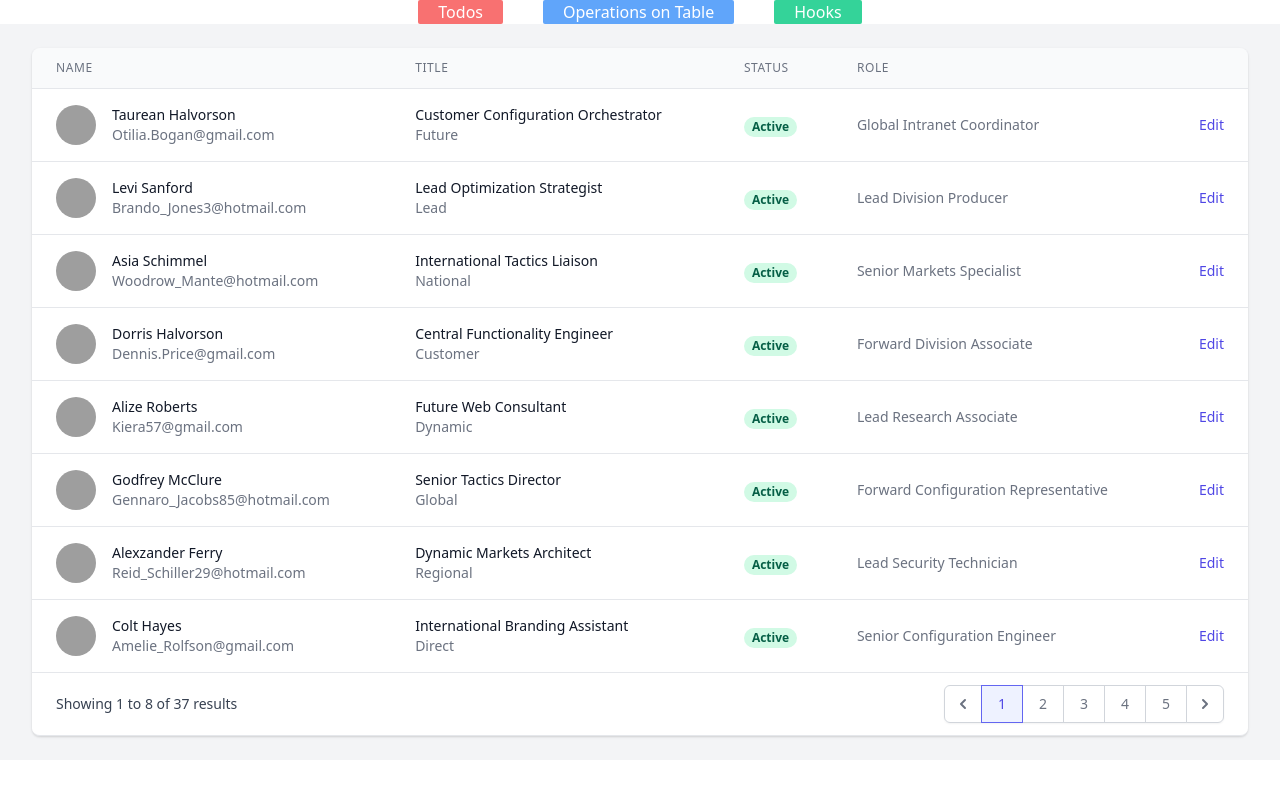
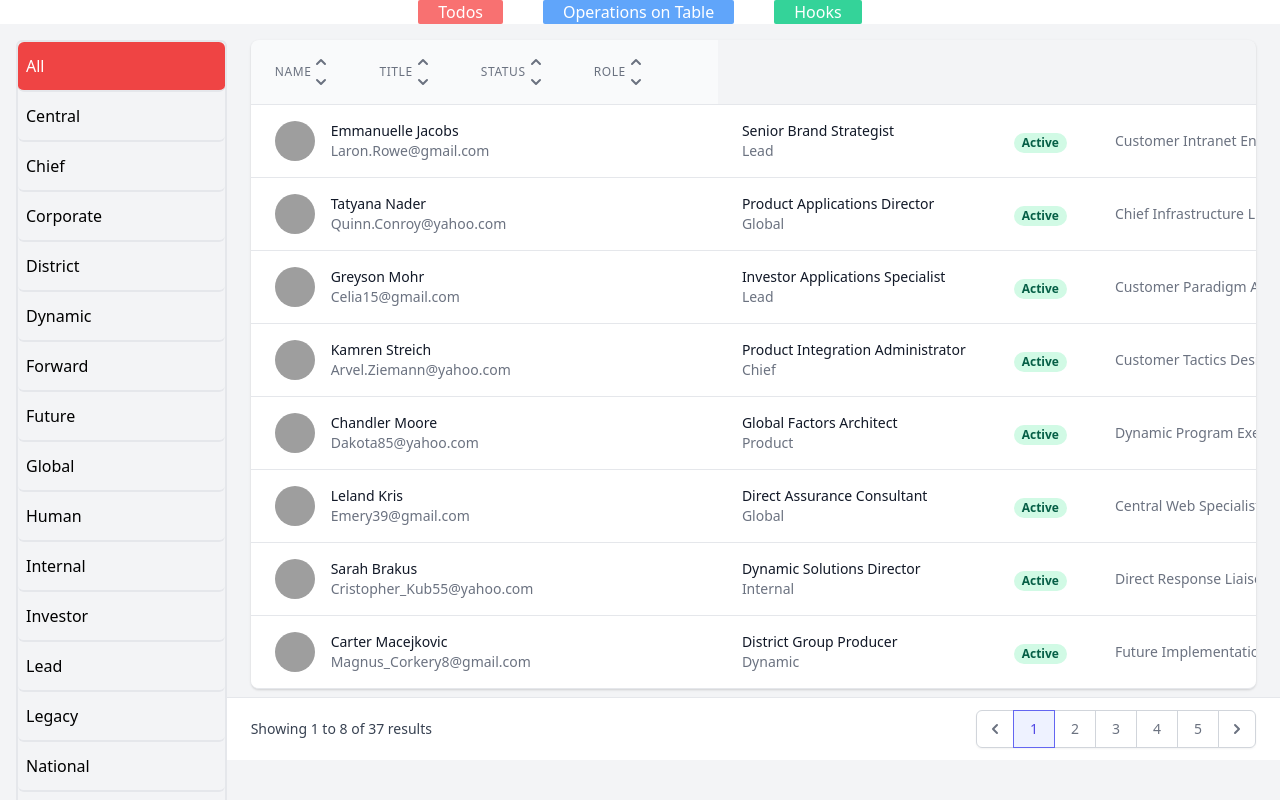
Before and after one commit to yasir-systemplus/todo, a React (Create React App) app: page / in a window 1280 px wide. Both pictures are taken after a click on the link "Operations on Table". Shown: the top 800 px of the page. Built offline with nearby package versions, Linux system fonts and the light colour scheme; grey boxes are pictures that could not be loaded.

Commit message:
Ready for deployment

```diff
--- /dev/null
+++ b/src/pagination/contactsTable.jsx
@@ -0,0 +1,18 @@
+import React from "react";
+import TableBody from "./tableBody";
+import TableHeader from "./tableHeader";
+
+const ContactTable = ({ contacts, onSort, sortByItem, order }) => {
+  return (
+    <div className="py-2 align-middle inline-block min-w-full sm:px-6 ">
+      <div className="shadow overflow-hidden border-b border-gray-200 sm:rounded-lg">
+        <table className="min-w-full divide-y divide-gray-200">
+          <TableHeader onSort={onSort} sortByItem={sortByItem} order={order} />
+          <TableBody contacts={contacts} />
+        </table>
+      </div>
+    </div>
+  );
+};
+
+export default ContactTable;
--- /dev/null
+++ b/src/pagination/filterGroup.jsx
@@ -0,0 +1,27 @@
+const Filter = ({ descriptors, selected, filterBy }) => {
+  return (
+    <ul className="rounded-md border-2">
+      <li
+        onClick={() => filterBy("all")}
+        className={`px-2 py-3 border-solid border-b-2 rounded-md ${
+          selected === "all" ? "bg-red-500 text-white" : ""
+        }`}
+      >
+        All
+      </li>
+      {descriptors.map((jobD) => (
+        <li
+          key={jobD}
+          onClick={() => filterBy(jobD)}
+          className={`px-2 py-3 border-solid border-b-2 rounded-md ${
+            selected === jobD ? "bg-red-500 text-white" : ""
+          }`}
+        >
+          {jobD}
+        </li>
+      ))}
+    </ul>
+  );
+};
+
+export default Filter;
--- a/src/pagination/table.jsx
+++ b/src/pagination/table.jsx
@@ -3,9 +3,28 @@ import React, { Component } from "react";
 import { getContacts } from "../services/contact";
 import Paginate from "./pagination";
 import { paginate } from "./paginate";
+import ContactTable from "./contactsTable";
+import Filter from "./filterGroup";
+import _ from "lodash";
 
 class Table extends Component {
-  state = { contacts: getContacts(), currentPage: 1, pageSize: 8 };
+  state = {
+    contacts: [...getContacts()],
+    currentPage: 1,
+    pageSize: 8,
+    filterBy: "all",
+    sort: { sortBy: "name", order: "asc" },
+  };
+
+  onSort = (selector) => {
+    this.setState({
+      ...this.state,
+      sort: {
+        sortBy: selector,
+        order: this.state.sort.order === "asc" ? "desc" : "asc",
+      },
+    });
+  };
 
   handlePageChange = (p) => {
     this.setState({ ...this.state, currentPage: p });
@@ -19,101 +38,70 @@ class Table extends Component {
     this.setState({ ...this.state, currentPage: this.state.currentPage + 1 });
   };
 
+  filterBy = (selector) => {
+    this.setState({ ...this.state, filterBy: selector });
+  };
+
+  cmpFn = (a, b) => {
+    const first = a.firstName.toLowerCase();
+    const second = b.firstName.toLowerCase();
+    console.log(first, second);
+
+    if (first < second) {
+      return -1;
+    }
+
+    if (first > second) {
+      return 1;
+    }
+
+    return 0;
+  };
+
   render() {
+    const jobDescriptor = [
+      ...new Set([...this.state.contacts.map((c) => c.jobDescriptor)]),
+    ].sort();
+
     const { contacts: allContacts, currentPage, pageSize } = this.state;
-    const paginated = paginate(allContacts, currentPage, pageSize);
+
+    const filteredContacts = allContacts.filter((c) => {
+      if (this.state.filterBy === "all") {
+        return true;
+      } else {
+        return c.jobDescriptor === this.state.filterBy;
+      }
+    });
+
+    const sortedAsc = _.sortBy(filteredContacts, [
+      this.state.sort.sortBy,
+    ]).reverse();
+
+    const sorted =
+      this.state.sort.order !== "asc" ? sortedAsc : sortedAsc.reverse();
+
+    const paginated = paginate(sorted, currentPage, pageSize);
 
     return (
-      <div className="bg-gray-100 py-6 flex-1 ">
-        <div className="max-w-7xl mx-auto sm:px-6 lg:px-8">
-          <div className="flex flex-col">
-            <div className="-my-2 overflow-x-auto sm:-mx-6 lg:-mx-8">
-              <div className="py-2 align-middle inline-block min-w-full sm:px-6 lg:px-8">
-                <div className="shadow overflow-hidden border-b border-gray-200 sm:rounded-lg">
-                  <table className="min-w-full divide-y divide-gray-200">
-                    <thead className="bg-gray-50">
-                      <tr>
-                        <th
-                          scope="col"
-                          className="px-6 py-3 text-left text-xs font-medium text-gray-500 uppercase tracking-wider"
-                        >
-                          Name
-                        </th>
-                        <th
-                          scope="col"
-                          className="px-6 py-3 text-left text-xs font-medium text-gray-500 uppercase tracking-wider"
-                        >
-                          Title
-                        </th>
-                        <th
-                          scope="col"
-                          className="px-6 py-3 text-left text-xs font-medium text-gray-500 uppercase tracking-wider"
-                        >
-                          Status
-                        </th>
-                        <th
-                          scope="col"
-                          className="px-6 py-3 text-left text-xs font-medium text-gray-500 uppercase tracking-wider"
-                        >
-                          Role
-                        </th>
-                        <th scope="col" className="relative px-6 py-3">
-                          <span className="sr-only">Edit</span>
-                        </th>
-                      </tr>
-                    </thead>
-                    <tbody className="bg-white divide-y divide-gray-200">
-                      {paginated.map((person) => (
-                        <tr key={person.email()}>
-                          <td className="px-6 py-4 whitespace-nowrap">
-                            <div className="flex items-center">
-                              <div className="flex-shrink-0 h-10 w-10">
-                                <img
-                                  className="h-10 w-10 rounded-full"
-                                  src={person.avatar()}
-                                  alt=""
+      <div className="bg-gray-100 flex flex-row pl-4 py-2">
+        <div className="flex flex-col w-2/12 mt-2">
+          <Filter
+            descriptors={jobDescriptor}
+            selected={this.state.filterBy}
+            filterBy={this.filterBy}
           />
         </div>
-                              <div className="ml-4">
-                                <div className="text-sm font-medium text-gray-900">
-                                  {person.firstName() + " " + person.lastName()}
-                                </div>
-                                <div className="text-sm text-gray-500">
-                                  {person.email()}
-                                </div>
-                              </div>
-                            </div>
-                          </td>
-                          <td className="px-6 py-4 whitespace-nowrap">
-                            <div className="text-sm text-gray-900">
-                              {person.title()}
-                            </div>
-                            <div className="text-sm text-gray-500">
-                              {person.jobDescriptor()}
-                            </div>
-                          </td>
-                          <td className="px-6 py-4 whitespace-nowrap">
-                            <span className="px-2 inline-flex text-xs leading-5 font-semibold rounded-full bg-green-100 text-green-800">
-                              Active
-                            </span>
-                          </td>
-                          <td className="px-6 py-4 whitespace-nowrap text-sm text-gray-500">
-                            {person.jobTitle()}
-                          </td>
-                          <td className="px-6 py-4 whitespace-nowrap text-right text-sm font-medium">
-                            <a
-                              href="#"
-                              className="text-indigo-600 hover:text-indigo-900"
-                            >
-                              Edit
-                            </a>
-                          </td>
-                        </tr>
-                      ))}
-                    </tbody>
-                  </table>
+
+        <div className="flex flex-col w-10/12">
+          <ContactTable
+            contacts={paginated}
+            onSort={this.onSort}
+            sortByItem={this.state.sort.sortBy}
+            order={this.state.sort.order}
+          />
+
           <Paginate
-                    count={allContacts.length}
+            count={filteredContacts.length}
             pageSize={this.state.pageSize}
             currentPage={this.state.currentPage}
             selected={paginated.length}
@@ -123,10 +111,6 @@ class Table extends Component {
           />
         </div>
       </div>
-            </div>
-          </div>
-        </div>
-      </div>
     );
   }
 }
--- /dev/null
+++ b/src/pagination/tableBody.jsx
@@ -0,0 +1,46 @@
+const TableBody = ({ contacts }) => {
+  return (
+    <tbody className="bg-white divide-y divide-gray-200">
+      {contacts.map((person) => (
+        <tr key={person.email}>
+          <td className="px-6 py-4 whitespace-nowrap">
+            <div className="flex items-center">
+              <div className="flex-shrink-0 h-10 w-10">
+                <img
+                  className="h-10 w-10 rounded-full"
+                  src={person.avatar}
+                  alt=""
+                />
+              </div>
+              <div className="ml-4">
+                <div className="text-sm font-medium text-gray-900">
+                  {person.firstName + " " + person.lastName}
+                </div>
+                <div className="text-sm text-gray-500">{person.email}</div>
+              </div>
+            </div>
+          </td>
+          <td className="px-6 py-4 whitespace-nowrap">
+            <div className="text-sm text-gray-900">{person.title}</div>
+            <div className="text-sm text-gray-500">{person.jobDescriptor}</div>
+          </td>
+          <td className="px-6 py-4 whitespace-nowrap">
+            <span className="px-2 inline-flex text-xs leading-5 font-semibold rounded-full bg-green-100 text-green-800">
+              Active
+            </span>
+          </td>
+          <td className="px-6 py-4 whitespace-nowrap text-sm text-gray-500">
+            {person.jobTitle}
+          </td>
+          <td className="px-6 py-4 whitespace-nowrap text-right text-sm font-medium">
+            <a href="#" className="text-indigo-600 hover:text-indigo-900">
+              Edit
+            </a>
+          </td>
+        </tr>
+      ))}
+    </tbody>
+  );
+};
+
+export default TableBody;
--- /dev/null
+++ b/src/pagination/tableHeader.jsx
@@ -0,0 +1,99 @@
+import { ChevronUpIcon, ChevronDownIcon } from "@heroicons/react/solid";
+
+const TableHeader = ({ onSort, sortByItem, order }) => {
+  return (
+    <thead className="bg-gray-50">
+      <tr className="flex flex-row">
+        <th
+          onClick={() => onSort("firstName")}
+          scope="col"
+          className="flex flex-row justify-between items-center px-6 py-3 text-left text-xs font-medium text-gray-500 uppercase tracking-wider"
+        >
+          Name
+          <div className="child">
+            <ChevronUpIcon
+              width="20"
+              height="20"
+              color={
+                sortByItem === "firstName" && order === "asc" ? "black" : ""
+              }
+            />
+            <ChevronDownIcon
+              width="20"
+              height="20"
+              color={
+                sortByItem === "firstName" && order === "desc" ? "black" : ""
+              }
+            />
+          </div>
+        </th>
+        <th
+          onClick={() => onSort("title")}
+          scope="col"
+          className="flex flex-row justify-between items-center px-6 py-3 text-left text-xs font-medium text-gray-500 uppercase tracking-wider"
+        >
+          Title
+          <div className="child">
+            <ChevronUpIcon
+              width="20"
+              height="20"
+              color={sortByItem === "title" && order === "asc" ? "black" : ""}
+            />
+            <ChevronDownIcon
+              width="20"
+              height="20"
+              color={sortByItem === "title" && order === "desc" ? "black" : ""}
+            />
+          </div>
+        </th>
+        <th
+          onClick={() => onSort("status")}
+          scope="col"
+          className="flex flex-row justify-between items-center px-6 py-3 text-left text-xs font-medium text-gray-500 uppercase tracking-wider"
+        >
+          Status
+          <div className="child">
+            <ChevronUpIcon
+              width="20"
+              height="20"
+              color={sortByItem === "status" && order === "asc" ? "black" : ""}
+            />
+            <ChevronDownIcon
+              width="20"
+              height="20"
+              color={sortByItem === "status" && order === "desc" ? "black" : ""}
+            />
+          </div>
+        </th>
+        <th
+          onClick={() => onSort("jobTitle")}
+          scope="col"
+          className="flex flex-row justify-between items-center px-6 py-3 text-left text-xs font-medium text-gray-500 uppercase tracking-wider"
+        >
+          Role
+          <div className="child">
+            <ChevronUpIcon
+              width="20"
+              height="20"
+              color={
+                sortByItem === "jobTitle" && order === "asc" ? "black" : ""
+              }
+            />
+            <ChevronDownIcon
+              width="20"
+              height="20"
+              color={
+                sortByItem === "jobTitle" && order === "desc" ? "black" : ""
+              }
+            />
+          </div>
+        </th>
+        <th scope="col" className="relative px-6 py-3">
+          <span className="sr-only">Edit</span>
+        </th>
+      </tr>
+    </thead>
+  );
+};
+
+export default TableHeader;
--- a/src/services/contact.js
+++ b/src/services/contact.js
@@ -4,9 +4,13 @@ export const getContacts = () => {
   let contacts = [];
   for (let i = 0; i < 37; i++) {
     contacts.push({
-      ...faker.name,
-      email: faker.internet.email,
-      avatar: faker.internet.avatar,
+      jobTitle: faker.name.jobTitle(),
+      jobDescriptor: faker.name.jobDescriptor(),
+      title: faker.name.title(),
+      firstName: faker.name.firstName(),
+      lastName: faker.name.lastName(),
+      email: faker.internet.email(),
+      avatar: faker.internet.avatar(),
     });
   }
   return contacts;
```
Also changed, not shown: 12 other files (tests, documents, lock files or other folders). Lines whose indentation alone changed are shown as unchanged.
